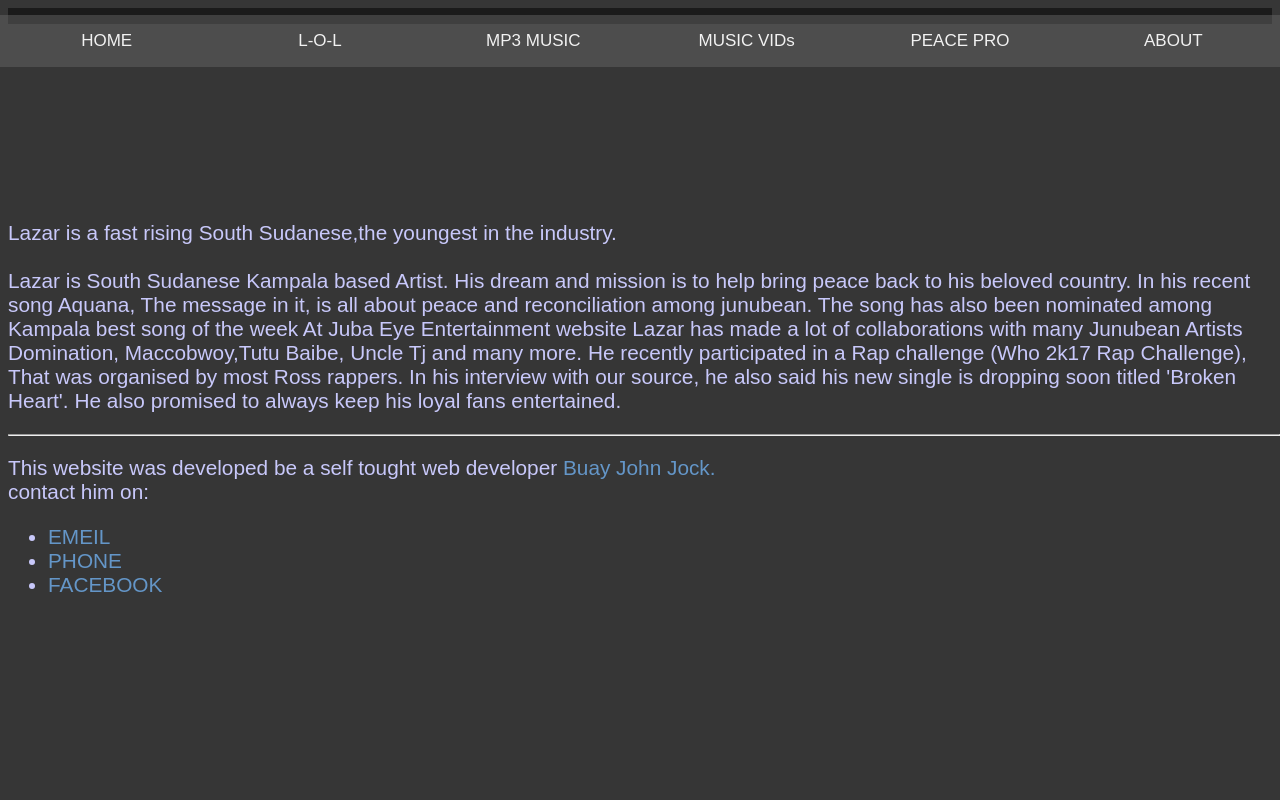
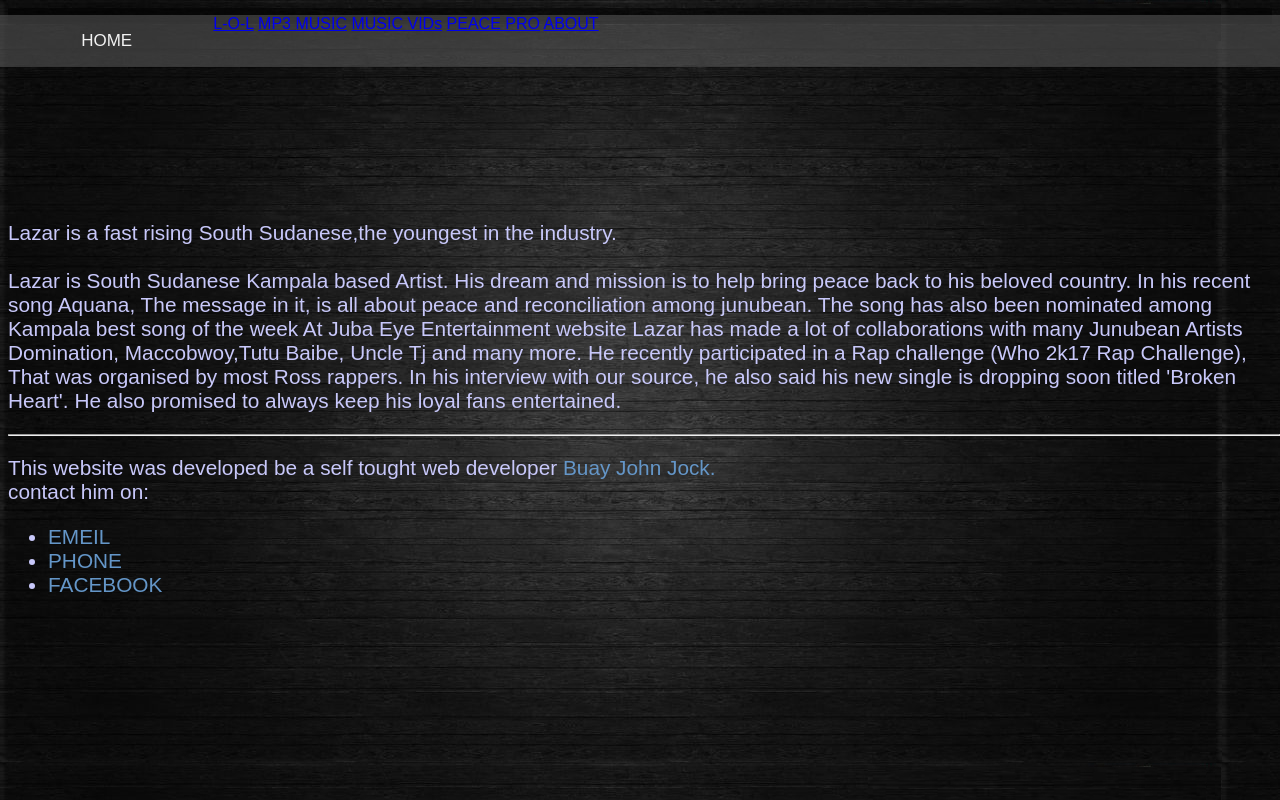
Before and after one commit to Lazarboltita/Lazarboltita.github.io, a plain HTML site: page about/indext.html in a window 1280 px wide. Drawn offline with Linux system fonts and the light colour scheme.

Commit message:
second update

```diff
--- a/about/indext.html
+++ b/about/indext.html
@@ -7,7 +7,7 @@
 <style type="text/css">
 
  body{background-color:rgb(54,54,54); font-family:arial;
-      background-image: url("file:../images/background.jpg");}
+      background-image: url("../images/background.jpg");}
 
 
 .topnav {
@@ -86,13 +86,13 @@ table a{display:none;}
 <body>
 <div class="topnav">
 
- <nav>
+<nav>
    <a href="../index.html" class="link">HOME</a>
-   <a href="../LIFE-OF-LAZAR/indext.html" class="link">L-O-L</a>
-   <a href="../MP3/indext.html" class="link">MP3 MUSIC</a>
-   <a href="../VIDEOS/indext.html" class="link">MUSIC VIDs</a>
-   <a href="../PEACE/indext.html" class="link">PEACE PRO</a>
-   <a href="../ABOUT/indext.html" CLASS="LINK">ABOUT</a>
+   <a href="../life-of-lazar/indext.html" class="link1">L-O-L</a>
+   <a href="../mp3/indext.html" class="link2">MP3 MUSIC</a>
+   <a href="../videos/indext.html" class="link3">MUSIC VIDs</a>
+   <a href="../peace/indext.html" class="link4">PEACE PRO</a>
+   <a href="../about/indext.html" CLASS="LINK5">ABOUT</a>
  </nav>
 <div class="quotes">
   <p id="p">
```
Also changed, not shown: index.html (+1 -1 lines), life-of-lazar/indext.html (+6 -6 lines), mp3/indext.html (+7 -7 lines), peace/indext.html (+8 -8 lines), videos/indext.html (+6 -6 lines).
